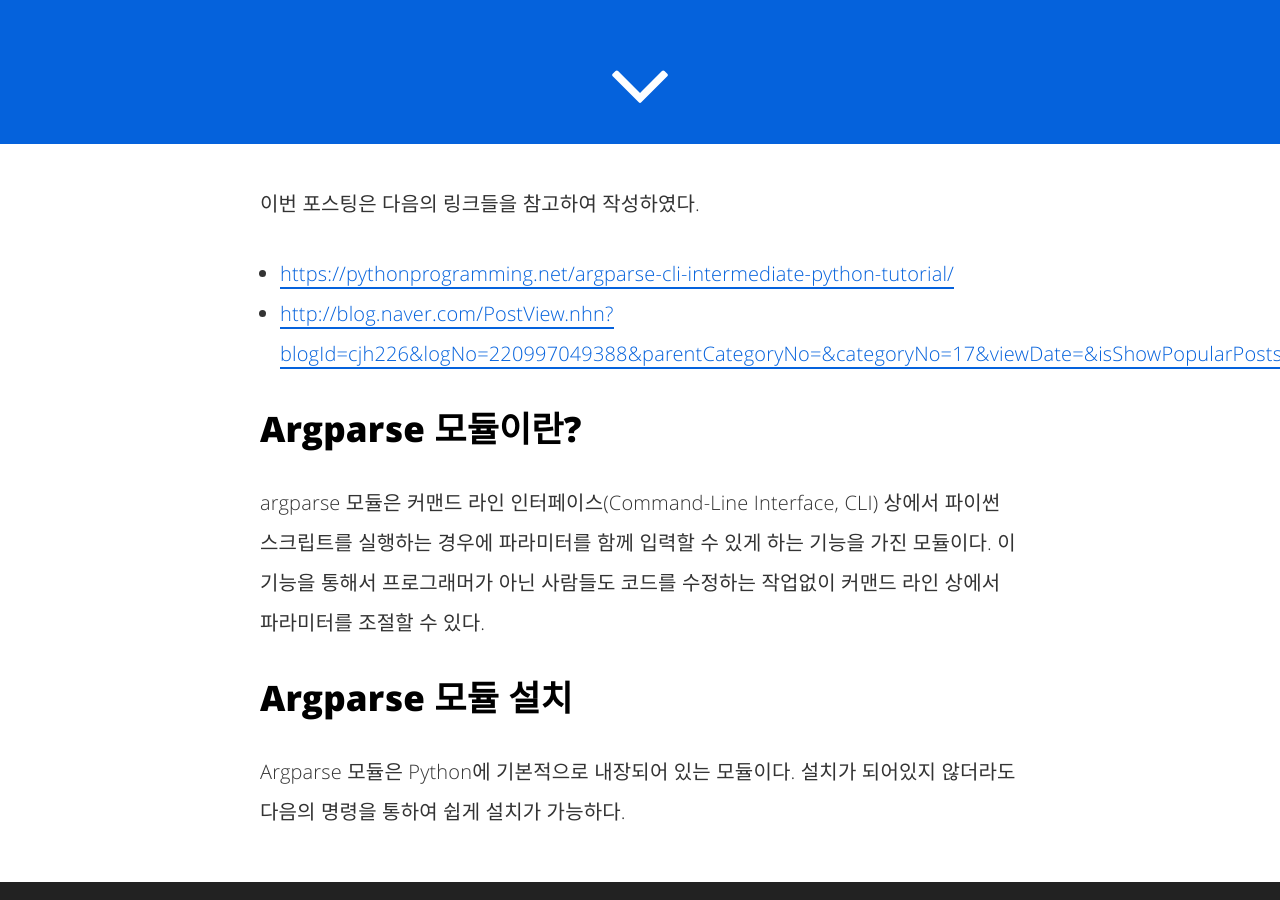
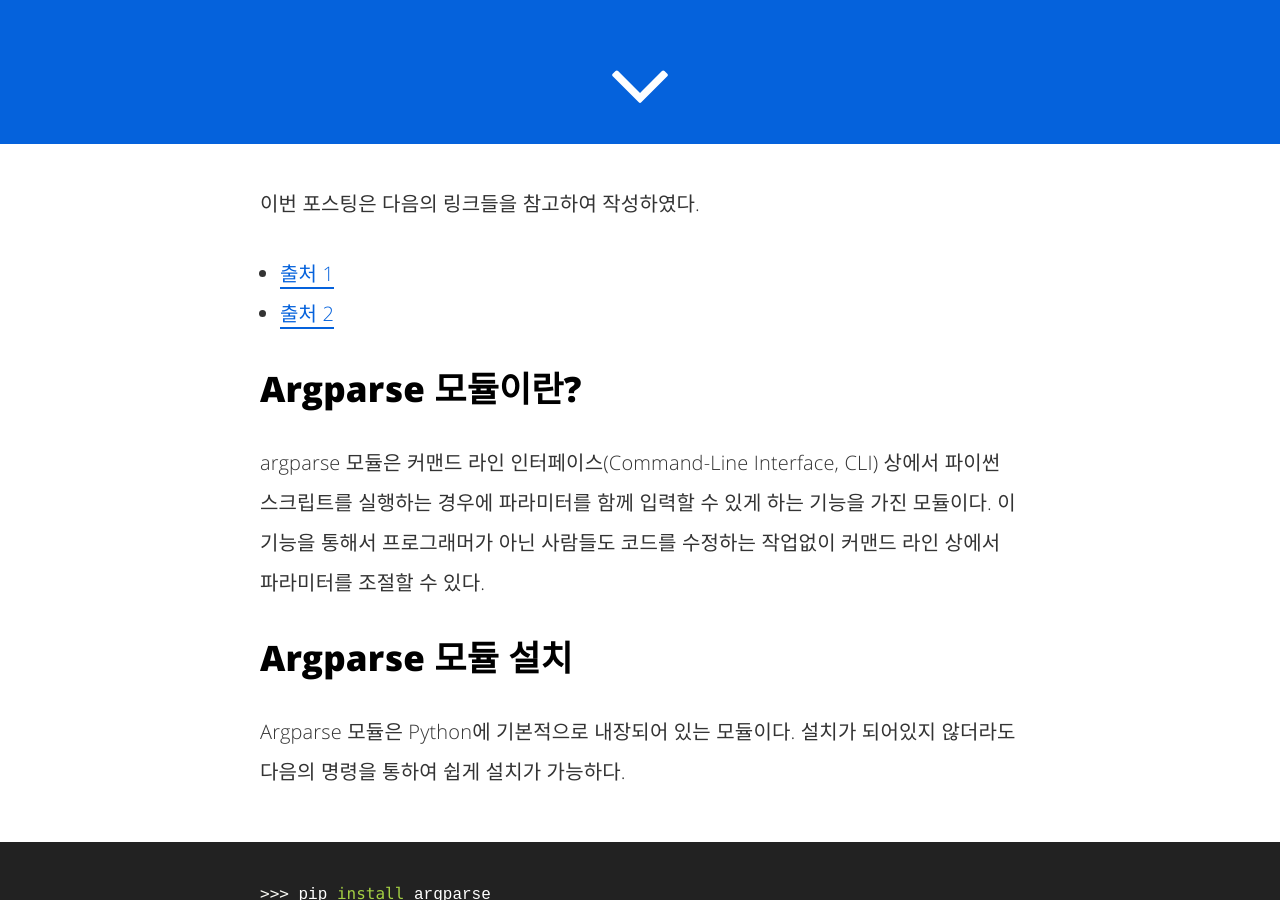
Before and after one commit to hcnoh/blog-prev, a Jekyll site: the page built from _posts/2018-09-04-argparse.md, in a window 1280 px wide and 900 px high, scrolled down 756 px. Built offline with Jekyll 4.4.1, drawn with Linux system fonts in a browser that asks for light colours; comment, search, counter and statistics services are not loaded.

Commit message:
Update 2018-09-04-argparse.md

```diff
--- a/_posts/2018-09-04-argparse.md
+++ b/_posts/2018-09-04-argparse.md
@@ -12,8 +12,8 @@ twitter_text: 'Python Argparse 모듈 정리'
 ---
 
 이번 포스팅은 다음의 링크들을 참고하여 작성하였다.
-- [https://pythonprogramming.net/argparse-cli-intermediate-python-tutorial/](https://pythonprogramming.net/argparse-cli-intermediate-python-tutorial/)
-- [http://blog.naver.com/PostView.nhn?blogId=cjh226&logNo=220997049388&parentCategoryNo=&categoryNo=17&viewDate=&isShowPopularPosts=false&from=section](http://blog.naver.com/PostView.nhn?blogId=cjh226&logNo=220997049388&parentCategoryNo=&categoryNo=17&viewDate=&isShowPopularPosts=false&from=section)
+- [출처 1](https://pythonprogramming.net/argparse-cli-intermediate-python-tutorial/)
+- [출처 2](http://blog.naver.com/PostView.nhn?blogId=cjh226&logNo=220997049388&parentCategoryNo=&categoryNo=17&viewDate=&isShowPopularPosts=false&from=section)
 
 ## Argparse 모듈이란?
 argparse 모듈은 커맨드 라인 인터페이스(Command-Line Interface, CLI) 상에서 파이썬 스크립트를 실행하는 경우에 파라미터를 함께 입력할 수 있게 하는 기능을 가진 모듈이다. 이 기능을 통해서 프로그래머가 아닌 사람들도 코드를 수정하는 작업없이 커맨드 라인 상에서 파라미터를 조절할 수 있다.
```
